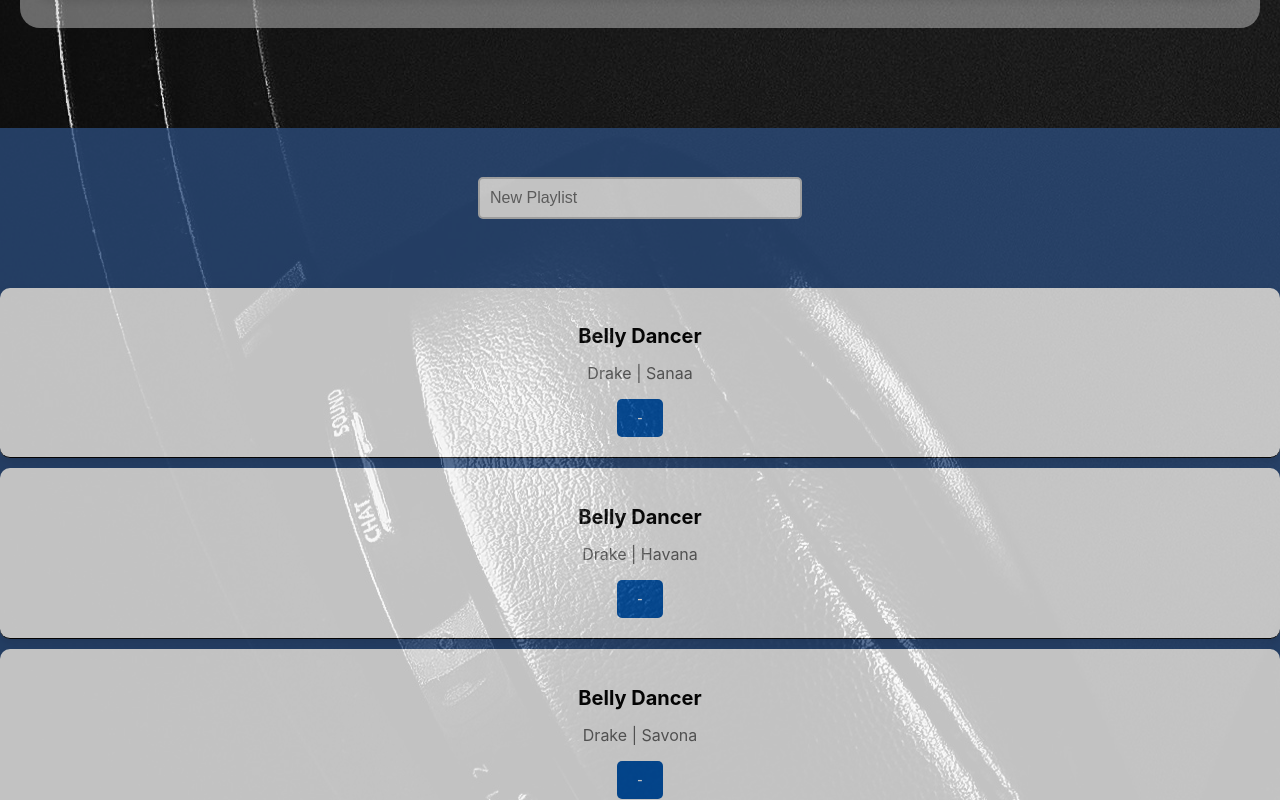
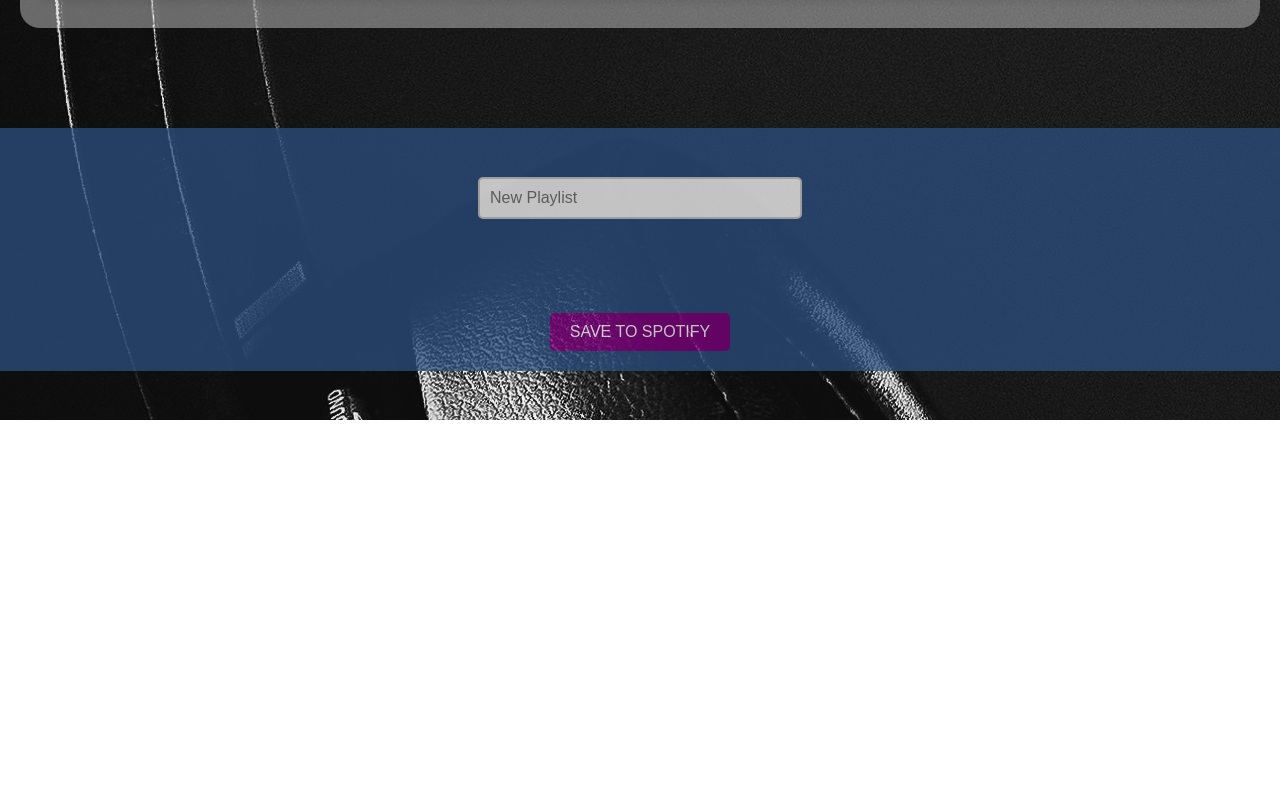
Before and after one commit to MocEddy/my_app_spotify_codecademy, a React (Create React App) app: page / in a window 1280 px wide. Shown: the part 1180-1980 px from the top of the page. After the commit the page ends 1600 px from the top, so only its background shows below. Built offline with nearby package versions, Linux system fonts and the light colour scheme.

Commit message:
adding and deleting from the playlist

```diff
--- a/src/SearchResults/SearchResults.js
+++ b/src/SearchResults/SearchResults.js
@@ -1,20 +1,22 @@
+// SearchResults.js
 import styles from "./SearchResults.module.css";
-
 
 function SearchResults(props){
 
-
-
+    const handleClick = (title, artist, album) => {
+        const track = { title, artist, album }; // Simplified object creation
+        props.addSong(track);
+    }
 
     return(
-        <div className = {styles.results_div}>
-            <h1 className = {styles.header_results}>Results</h1>
-            {props.results.map(({title, artist, album}) =>{
+        <div className={styles.results_div}>
+            <h1 className={styles.header_results}>Results</h1>
+            {props.results.map(({title, artist, album}) => {
                 return(
-                    <div className={styles.result_card}>
-                        <h2 className = {styles.song_title}>{title}</h2>
-                        <p className= {styles.song_artist}>{artist} | {album}</p>
-                        <button className={styles.add_btn}>+</button>
+                    <div className={styles.result_card} key={`${title}-${artist}-${album}`}>
+                        <h2 className={styles.song_title}>{title}</h2>
+                        <p className={styles.song_artist}>{artist} | {album}</p>
+                        <button className={styles.add_btn} onClick={() => handleClick(title, artist, album)}>+</button>
                     </div>
                 );
             })}
--- a/src/Tracklist/Tracklist.js
+++ b/src/Tracklist/Tracklist.js
@@ -20,14 +20,14 @@ function Tracklist(props){
     return (
         <div className = {styles.track_div}>
             <form onSubmit={handleSubmit} className={styles.playlist_form}>
-                <input type="text" className = {styles.playlist_bar}value = {trackName} onChange = {handleChange} placeholder="New Playlist"/>
+                <input type="text" className = {styles.playlist_bar} value = {trackName} onChange = {handleChange} placeholder="New Playlist"/>
             </form>
-            {props.tracks.map(({title, artist, album}) =>{
+            {props.tracks.map(({title, artist, album}, index) =>{
                 return(
                     <div className={styles.playlist_card}>
                         <h2 className = {styles.song_title}>{title}</h2>
                         <p className= {styles.song_artist}>{artist} | {album}</p>
-                        <button className={styles.remove_btn}>-</button>
+                        <button className={styles.remove_btn} onClick={() => {props.removeSong(index)}}>-</button>
                     </div>
                 );
             })}
--- a/src/app/App.js
+++ b/src/app/App.js
@@ -1,3 +1,4 @@
+// App.js
 import styles from './App.module.css';
 import Searchbar from '../Searchbar/Searchbar';
 import { useState } from 'react';
@@ -6,19 +7,39 @@ import Tracklist from '../Tracklist/Tracklist';
 
 function App() {
   const [input, setInput] = useState("");
-  const handleSubmit = (song) =>{
+  const [tracks, setTracks] = useState([]);
+
+  const handleSubmit = (song) => {
     setInput(song);
   }
-  const results = [{title: "Belly Dancer", artist: "Drake", album:"Sanaa"}, {title: "Belly Dancer", artist: "Drake", album:"Havana"}, {title: "Belly Dancer", artist: "Drake", album:"Savona"}, {title: "Belly Dancer", artist: "Drake", album:"Savant"}];
-  const tracks = [{title: "Belly Dancer", artist: "Drake", album:"Sanaa"}, {title: "Belly Dancer", artist: "Drake", album:"Havana"}, {title: "Belly Dancer", artist: "Drake", album:"Savona"}, {title: "Belly Dancer", artist: "Drake", album:"Savant"}];
+
+  const addSong = (track) => {
+    setTracks(prevTracks => [...prevTracks, track]);
+  }
+
+  const removeSong = (target_idx) =>{
+    setTracks((prevTracks) =>{
+      return prevTracks.filter((_, idx) =>{
+        return idx !== target_idx;
+      })
+    })
+  }
+
+  const results = [
+    { title: "Belly Dancer", artist: "Drake", album: "Sanaa" },
+    { title: "Belly Dancer", artist: "Drake", album: "Havana" },
+    { title: "Belly Dancer", artist: "Drake", album: "Savona" },
+    { title: "Belly Dancer", artist: "Drake", album: "Savant" }
+  ];
+
   return (
     <div className={styles.App}>
       <header className={styles.App_header}>
         <h1 className={styles.headerTxt}>Jamming</h1>
       </header>
       <Searchbar onSubmit={handleSubmit}/>
-      <SearchResults results ={results}/>
-      <Tracklist tracks={tracks}/>
+      <SearchResults results={results} addSong={addSong}/>
+      <Tracklist tracks={tracks} removeSong={removeSong}/>
     </div>
   );
 }
```
Also changed, not shown: src/possibly not useful/Playlist/Playlist.css (added), src/possibly not useful/Playlist/Playlist.js (added), src/possibly not useful/Save_to_Spotify/Save_to_Spotify.js (renamed from src/Save_to_Spotify/Save_to_Spotify.js), src/possibly not useful/Save_to_Spotify/Save_to_Spotify.module.css (added), src/possibly not useful/Search_btn/Search_btn.css (added), src/possibly not useful/Search_btn/Search_btn.js (added), src/possibly not useful/Track/Track.css (added), src/possibly not useful/Track/Track.js (added).
